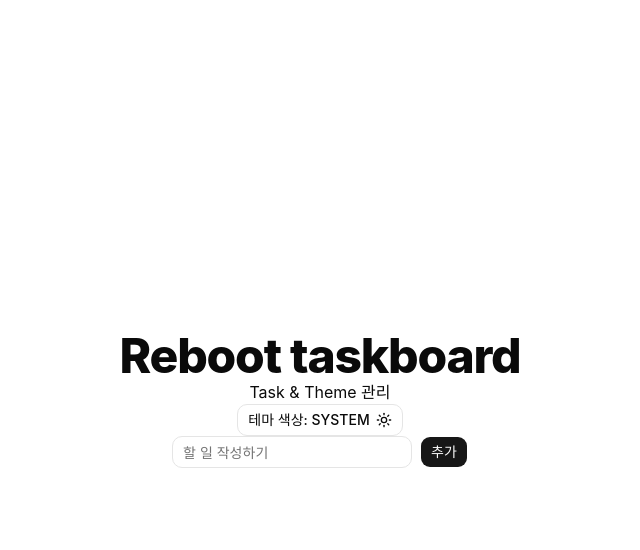
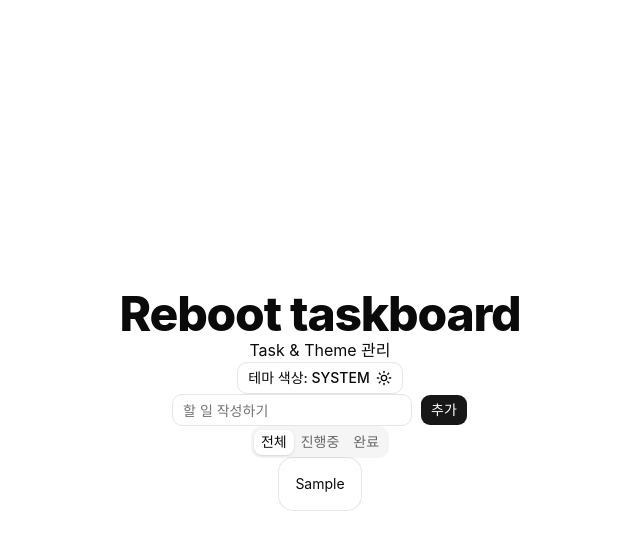
Before and after one commit to yerimgim/reboot-taskboard, a React (Vite) app: page / in a window 1280 px wide. Both pictures are taken after typing "Sample" into the empty fields and a click on the button "추가". Shown: the top 550 px of the page, without its empty margins (320-960 px from the left). Built offline with nearby package versions, Linux system fonts and the light colour scheme.

Commit message:
feat: taskfilter, tasklist 생성

```diff
--- a/src/App.tsx
+++ b/src/App.tsx
@@ -3,6 +3,8 @@ import { useThemeStore } from "@/store/useThemeStore";
 import { Button } from "@/components/ui/button";
 import { TaskInput } from "./components/TaskInput";
 import { Moon, Sun } from "lucide-react";
+import { TaskList } from "./components/TaskList";
+import { TaskFilter } from "./components/TaskFilter";
 
 function App() {
   const { theme, setTheme } = useThemeStore();
@@ -23,6 +25,8 @@ function App() {
         </Button>
 
         <TaskInput />
+        <TaskFilter />
+        <TaskList />
       </div>
     </ThemeProvider>
   );
--- /dev/null
+++ b/src/components/TaskFilter.tsx
@@ -0,0 +1,16 @@
+import { useTaskStore } from "@/store/useTaskStore";
+import { Tabs, TabsList, TabsTrigger } from "./ui/tabs";
+
+export const TaskFilter = () => {
+  const filter = useTaskStore((state) => state.filter);
+  const setFilter = useTaskStore((state) => state.setFilter);
+  return (
+    <Tabs value={filter} onValueChange={(value) => setFilter(value)}>
+      <TabsList>
+        <TabsTrigger value="all">전체</TabsTrigger>
+        <TabsTrigger value="active">진행중</TabsTrigger>
+        <TabsTrigger value="completed">완료</TabsTrigger>
+      </TabsList>
+    </Tabs>
+  );
+};
--- a/src/components/TaskInput.tsx
+++ b/src/components/TaskInput.tsx
@@ -3,12 +3,13 @@ import { Input } from "./ui/input";
 import { useTaskStore } from "@/store/useTaskStore";
 import { Button } from "./ui/button";
 
-export function TaskInput() {
+export const TaskInput = () => {
   const [text, setText] = useState("");
   const addTask = useTaskStore((state) => state.addTask);
 
   const handleSubmit = (e: React.FormEvent) => {
     e.preventDefault();
+    if (!text.trim()) return;
     addTask(text);
     setText("");
   };
@@ -19,8 +20,9 @@ export function TaskInput() {
         placeholder="할 일 작성하기"
         value={text}
         onChange={(e) => setText(e.target.value)}
+        className="flex-1"
       ></Input>
       <Button type="submit">추가</Button>
     </form>
   );
-}
+};
--- /dev/null
+++ b/src/components/TaskList.tsx
@@ -0,0 +1,17 @@
+import { useTaskStore } from "@/store/useTaskStore";
+import { Card, CardContent } from "./ui/card";
+
+export const TaskList = () => {
+  const tasks = useTaskStore((state) => state.tasks);
+  return (
+    <div>
+      {tasks.map((task) => (
+        <Card key={task.id}>
+          <CardContent>
+            <div>{task.title}</div>
+          </CardContent>
+        </Card>
+      ))}
+    </div>
+  );
+};
--- a/src/store/useTaskStore.ts
+++ b/src/store/useTaskStore.ts
@@ -9,6 +9,7 @@ type TaskState = {
 
 type TaskStoreActions = {
   addTask: (title: Task["title"], priority?: Task["priority"]) => void;
+  setFilter: (filter: FilterStatus) => void;
 };
 
 type TaskStore = TaskState & TaskStoreActions;
@@ -31,6 +32,7 @@ export const useTaskStore = create<TaskStore>()(
             },
           ],
         })),
+      setFilter: (filter) => set({ filter }),
     }),
     {
       name: "task-storage",
```
Also changed, not shown: 1 other file (tests, documents, lock files or other folders).
